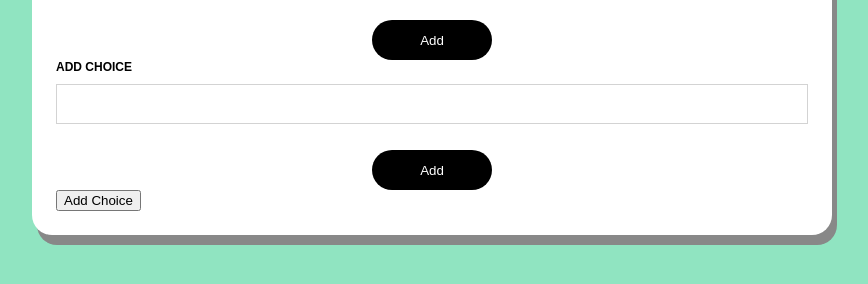
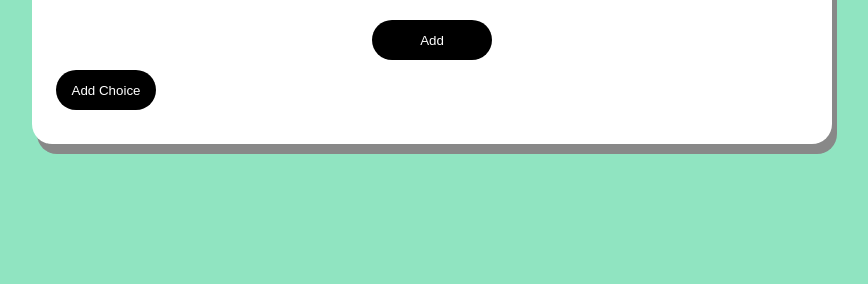
Before and after one commit to Albert-Alvaro/CP3405_Ver2, a Django app: page /add-mcq in a window 1280 px wide. Shown: the part 402-686 px from the top of the page, without its empty margins (208-1076 px from the left). Run offline with Django 4.2, Linux system fonts and the light colour scheme; data that the repository does not hold is empty.

Commit message:
somewhat complete the add multi-choice question page

```diff
--- a/questions/models.py
+++ b/questions/models.py
@@ -3,6 +3,9 @@ from django.db import models
 # Create your models here.
 class Choices(models.Model):
     choice = models.CharField(max_length=5000)
+
+    def __str__(self):
+        return self.choice
 
 class MultiChoiceQuestion(models.Model):
     question = models.CharField(max_length=10000)
--- a/questions/static/js/main.js
+++ /dev/null
@@ -1,11 +0,0 @@
-myButton.addEventListener("click", function () {
-            myPopup.classList.add("show");
-        });
-closePopup.addEventListener("click", function () {
-            myPopup.classList.remove("show");
-});
-window.addEventListener("click", function (event) {
-            if (event.target == myPopup) {
-                myPopup.classList.remove("show");
-}
-});
--- a/questions/templates/add_mcq.html
+++ b/questions/templates/add_mcq.html
@@ -1,6 +1,57 @@
 {%  extends 'layouts/page.html' %}
 
 {% block content %}
+<style>
+    .add-choice-button{
+        display: right;
+        justify-content: right;
+            width: 100px;
+            height: 40px;
+            border: none;
+            border-radius: 20px;
+            background-color: black;
+            color: white;
+            margin: 10px auto;
+            cursor: pointer;
+    }
+    .popup {
+            position: fixed;
+            z-index: 1;
+            left: 0;
+            top: 0;
+            width: 100%;
+            height: 100%;
+            overflow: auto;
+            background-color: rgba(0, 0, 0, 0.4);
+            display: none;
+            }
+            .popup-content {
+            background-color: white;
+            margin: 10% auto;
+            padding: 20px;
+            border: 1px solid #888888;
+            width: 30%;
+            font-weight: bolder;
+        }
+        .popup-content button {
+            display: block;
+            width: 60px;
+            height: 30px;
+            border: none;
+            border-radius: 20px;
+            background-color: black;
+            color: white;
+            margin: 10px auto;
+            cursor: pointer;
+        }
+        .show {
+            display: block;
+        }
+        h1 {
+            color: green;
+        }
+    </style>
+
 <div class="add-question-page">
     <h1 class="title">Add Multiple Choice Question</h1>
     <form method="POST" action="" class="add-mcq-question-form">
@@ -15,15 +66,7 @@
         </div>
         <input type="submit" value="Add" class="submit-button">
     </form>
-    <form method="POST" action="" class="add-choice">
-            {% csrf_token %}
-                    <div class="field-wrapper">
-                        <label for="{{form2.choice.id_for_label}}">Add Choice</label>
-                        {{form2.choice}}
-                    </div>
-                <input type="submit" value="Add" class="submit-button">
-    </form>
-    <button id="myButton"> Add Choice</button>
+    <button id="myButton" class="add-choice-button">Add Choice</button>
     <div id="myPopup" class="popup">
         <div class="popup-content">
              <form method="POST" action="" class="add-choice">
@@ -34,10 +77,22 @@
                     </div>
                 <input type="submit" value="Add" class="submit-button">
             </form>
-            <button id="closePopup">
-                  Close
-              </button>
+            <button id="closePopup" class="close-button">Close</button>
         </div>
     </div>
 </div>
+
+<script>
+        myButton.addEventListener("click", function () {
+            myPopup.classList.add("show");
+        });
+        closePopup.addEventListener("click", function () {
+            myPopup.classList.remove("show");
+        });
+        window.addEventListener("click", function (event) {
+            if (event.target == myPopup) {
+                myPopup.classList.remove("show");
+            }
+        });
+</script>
 {% endblock %}
--- a/questions/templates/layouts/page.html
+++ b/questions/templates/layouts/page.html
@@ -3,6 +3,7 @@
 <html lang="eng" dir="ltr">
 <head>
     <meta charset="utf-8">
+    <meta http-equiv="X-UA-Compatible" content="IE=edge">
     <link rel="stylesheet" type="text/css" href="{% static 'css/styles.css'%}?{% now 'U' %}"/>
     <script src="{% static 'js/main.js' %}?{% now 'U' %}"></script>
     <title></title>
--- a/questions/views.py
+++ b/questions/views.py
@@ -23,6 +23,7 @@ def addShortQuestion(request):
             if form.is_valid():
                 question = form.save(commit=False)
                 question.save()
+                return redirect("/")
         except Exception as e:
             print(e)
             raise
@@ -37,6 +38,7 @@ def addEssayQuestion(request):
             if form.is_valid():
                 question = form.save(commit=False)
                 question.save()
+                return redirect("/")
         except Exception as e:
             print(e)
             raise
@@ -44,17 +46,32 @@ def addEssayQuestion(request):
     return render(request, 'add_essay_question.html', context)
 
 def addMCQuestion(request):
-    form = AddMCQuestion()
-    form2 = AddChoices()
-    if request.method == "POST":
+    form = AddMCQuestion(prefix='MCQ')
+    form2 = AddChoices(prefix='choice')
+    if request.method == 'POST':
         try:
-            form = AddMCQuestion(request.POST)
-            form2 = AddChoices(request.POST)
+            form = AddMCQuestion(request.POST, prefix='MCQ')
             if form.is_valid():
                 question = form.save(commit=False)
+                question.save()
+                return redirect("/")
+            else:
+                form = AddMCQuestion(prefix='MCQ')
+        except Exception as e:
+            print(e)
+            raise
+    if request.method == 'POST' and not form.is_valid():
+        try:
+            form2 = AddChoices(request.POST, prefix='choice')
+            form = AddMCQuestion(prefix='MCQ')
+            if form2.is_valid():
                 choice = form2.save(commit=False)
-                question.save()
                 choice.save()
+                form2 = AddChoices()
+                return redirect("/add-mcq")
+            else:
+                form2 = AddChoices(prefix='choice')
+                return redirect("/add-mcq")
         except Exception as e:
             print(e)
             raise
@@ -66,13 +83,14 @@ def addMCQuestion(request):
 
 def shortQuestionPage(request, id):
     short_response_form = ShortResponseForm()
-    if request.method == "POST":
+    if request.mthod == "POST":
         try:
             short_response_form = ShortResponseForm(request.POST)
             if short_response_form.is_valid():
                 short_response = short_response_form.save(commit=False)
                 short_response.question = ShortQuestion(id=id)
                 short_response.save()
+                return redirect("/")
         except Exception as e:
             print(e)
             raise
@@ -92,6 +110,7 @@ def essayQuestionPage(request, id):
                 essay_response = essay_response_form.save(commit=False)
                 essay_response.question = EssayQuestion(id=id)
                 essay_response.save()
+                return redirect("/")
         except Exception as e:
             print(e)
             raise
```
Also changed, not shown: questions/static/css/styles.css (+0 -30 lines), db.sqlite3.
